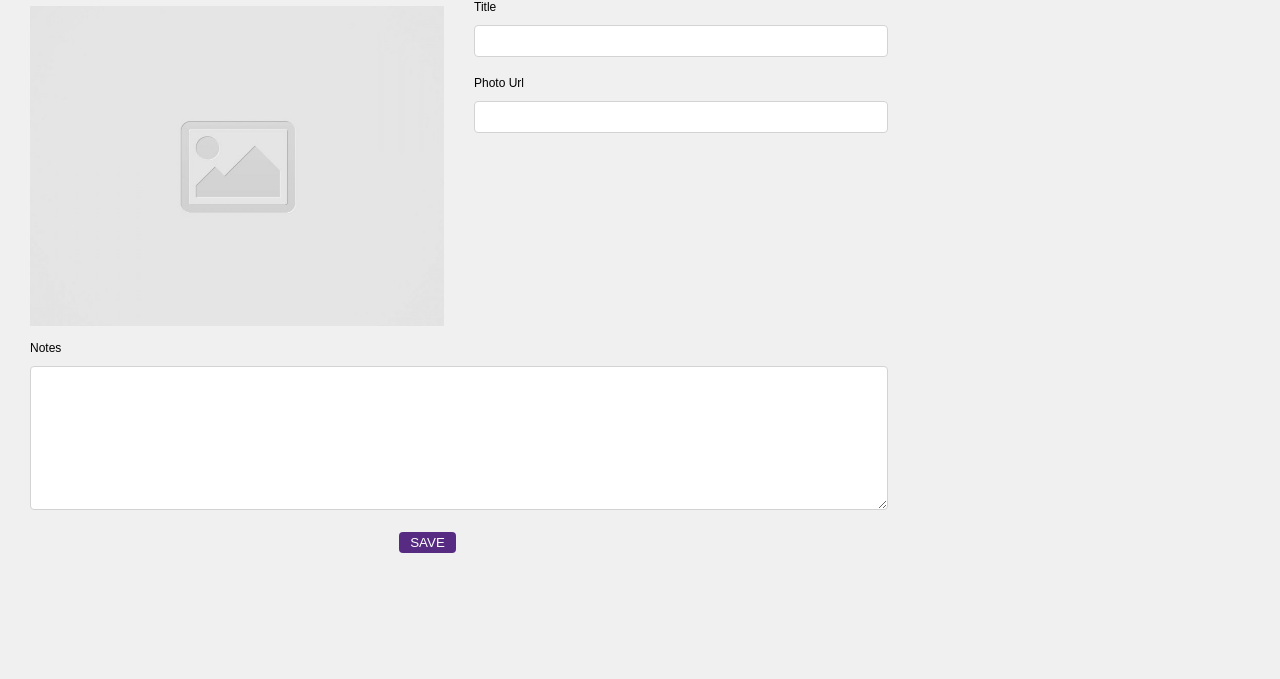
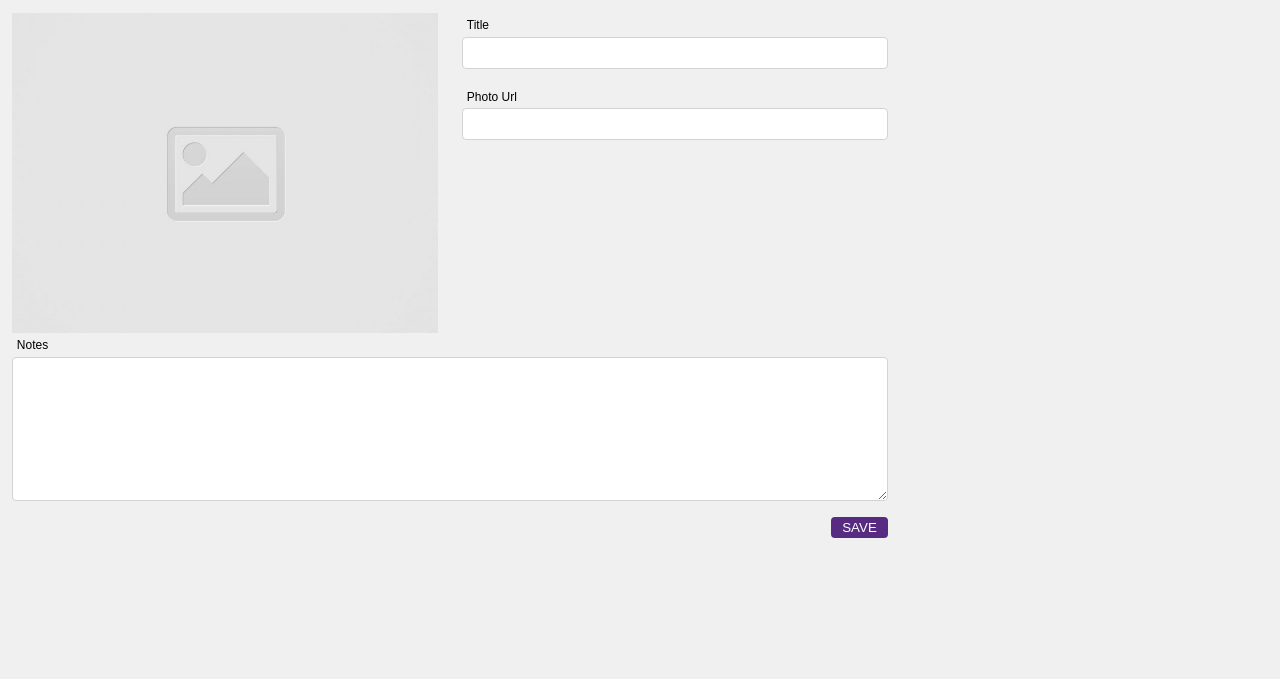
Before and after one commit to david-s-song/code-journal, a website: page js/index.html in a window 1280 px wide. Shown: the part 121-800 px from the top of the page. Drawn offline with Linux system fonts and the light colour scheme; a web font is replaced by a local one.

Commit message:
completed user-can-create-an-entry

```diff
--- a/css/styles.css
+++ b/css/styles.css
@@ -1,7 +1,6 @@
 * {
   font-family: 'Proza Libre', sans-serif;
   background-color: #f0f0f0;
-  margin: 3px;
 }
 
 .header-logo {
@@ -35,7 +34,11 @@
   display: flex;
 }
 
-.column-half,
+.column-half {
+  display: flex;
+  flex-direction: column;
+}
+
 .column-full {
   display: flex;
   flex-direction: column;
@@ -57,7 +60,7 @@
 
 .labels {
   font-size: 0.75rem;
-  padding-bottom: 0.3rem;
+  padding: 0.3rem;
 }
 
 #notes {
@@ -82,5 +85,5 @@
 .btn {
   display: flex;
   justify-content: flex-end;
-  width: 50%;
+  width: 100%;
 }
```
